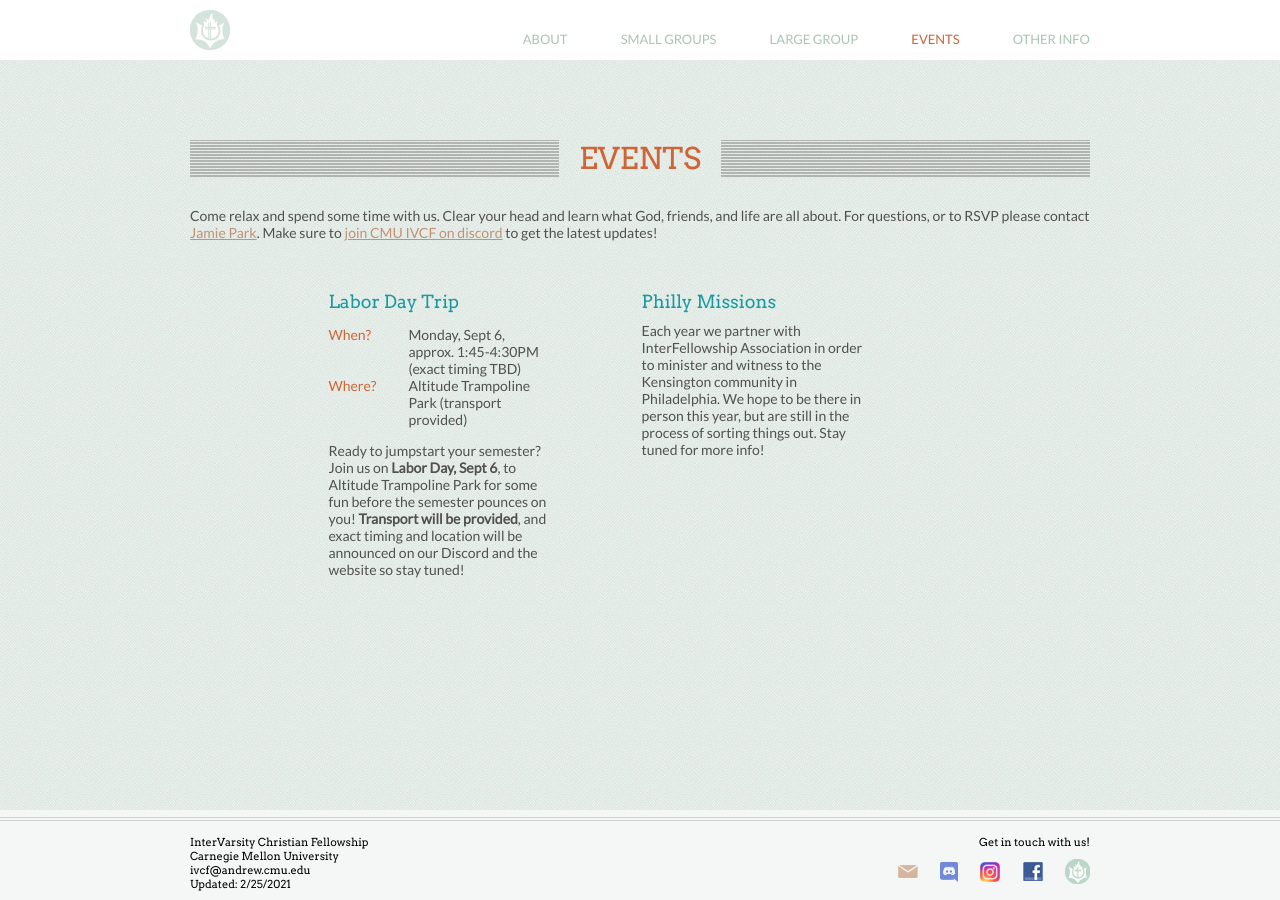
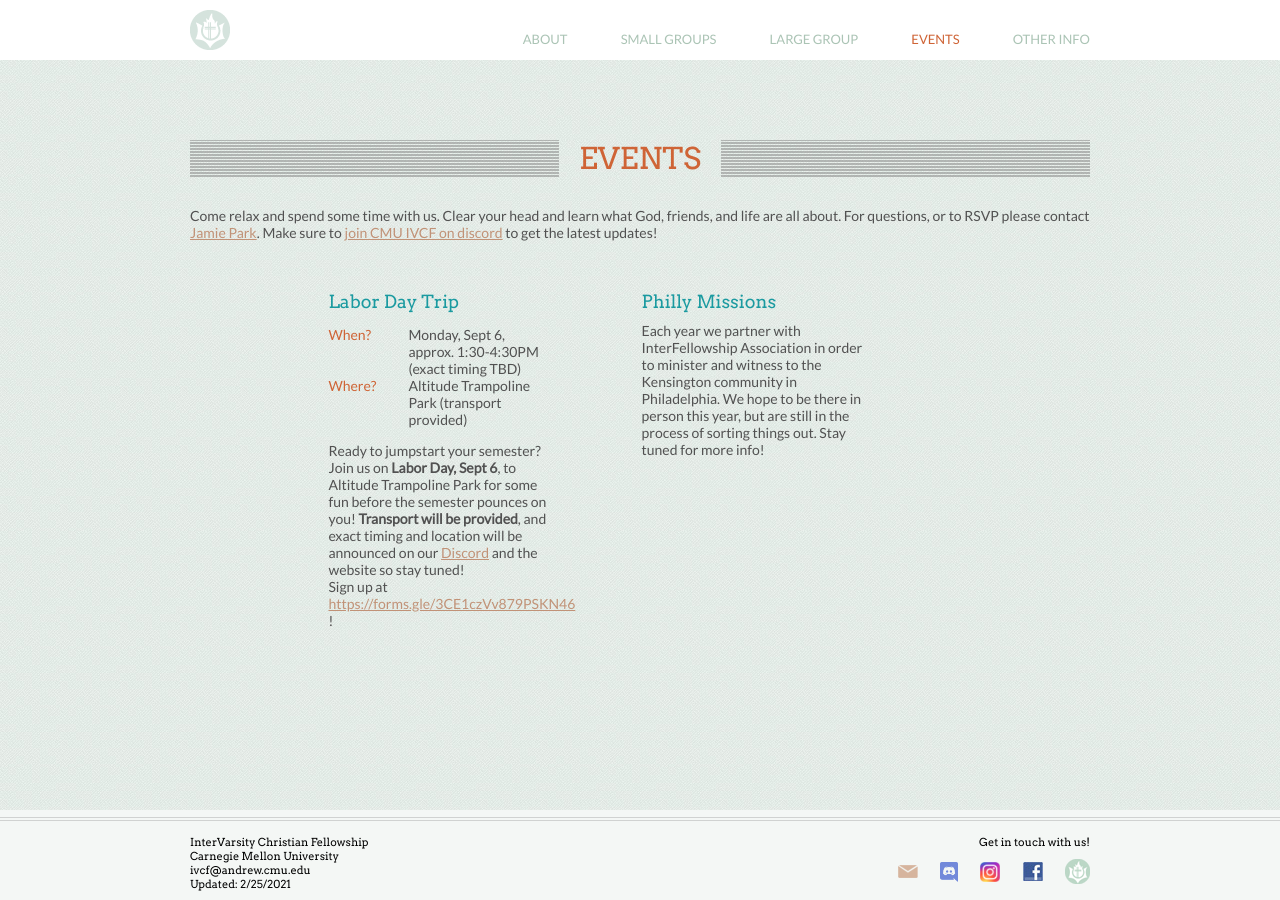
Before and after one commit to ivcf-cmu/ivcf-cmu.github.io, a Jekyll site: the page built from events.md, in a window 1280 px wide. Built offline with Jekyll 4.4.1, drawn with Linux system fonts in a browser that asks for light colours.

Commit message:
Added sign up link to website

```diff
--- a/events.md
+++ b/events.md
@@ -29,13 +29,16 @@ Come relax and spend some time with us. Clear your head and learn what God, frie
 			<h2>Labor Day Trip</h2>
 			<dl>
 				<dt>When?&nbsp;</dt>
-				<dd>Monday, Sept 6, approx. 1:45-4:30PM (exact timing TBD)</dd>
+				<dd>Monday, Sept 6, approx. 1:30-4:30PM (exact timing TBD)</dd>
 
 				<dt>Where?&nbsp;</dt>
 				<dd>Altitude Trampoline Park (transport provided)</dd>
 			</dl>
 			<p>
-				Ready to jumpstart your semester? Join us on <b>Labor Day, Sept 6</b>, to Altitude Trampoline Park for some fun before the semester pounces on you! <b>Transport will be provided</b>, and exact timing and location will be announced on our Discord and the website so stay tuned!
+				Ready to jumpstart your semester? Join us on <b>Labor Day, Sept 6</b>, to Altitude Trampoline Park for some fun
+				before the semester pounces on you! <b>Transport will be provided</b>, and exact timing and location will be
+				announced on our <a href="https://discord.gg/Af8Y8Zn" target="_blank">Discord</a> and the website so stay tuned! <br />
+				Sign up at <a href="https://forms.gle/3CE1czVv879PSKN46" target="_blank">https://forms.gle/3CE1czVv879PSKN46</a> !
 			</p>
 		</div>
 		<div class="tricolumn">
```
